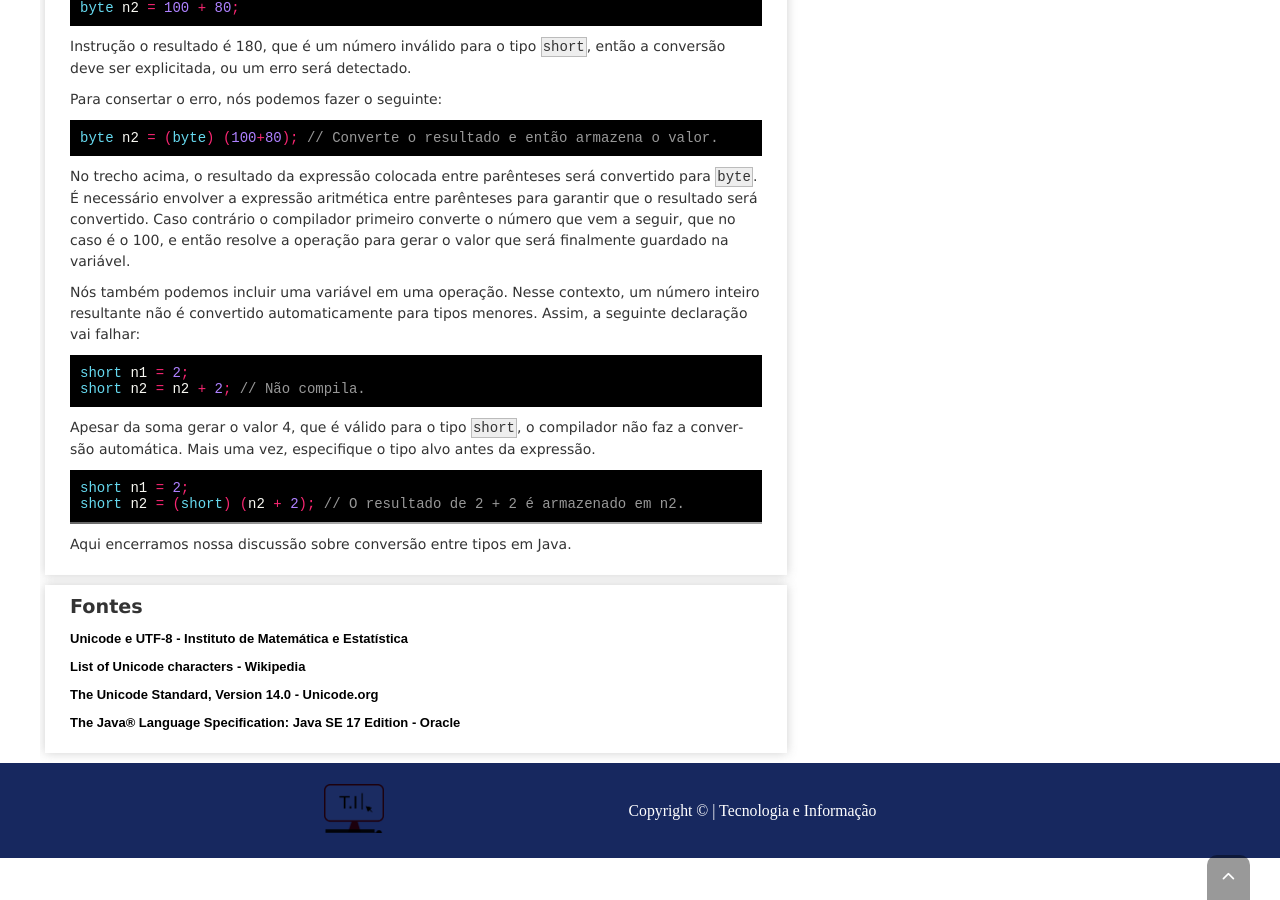
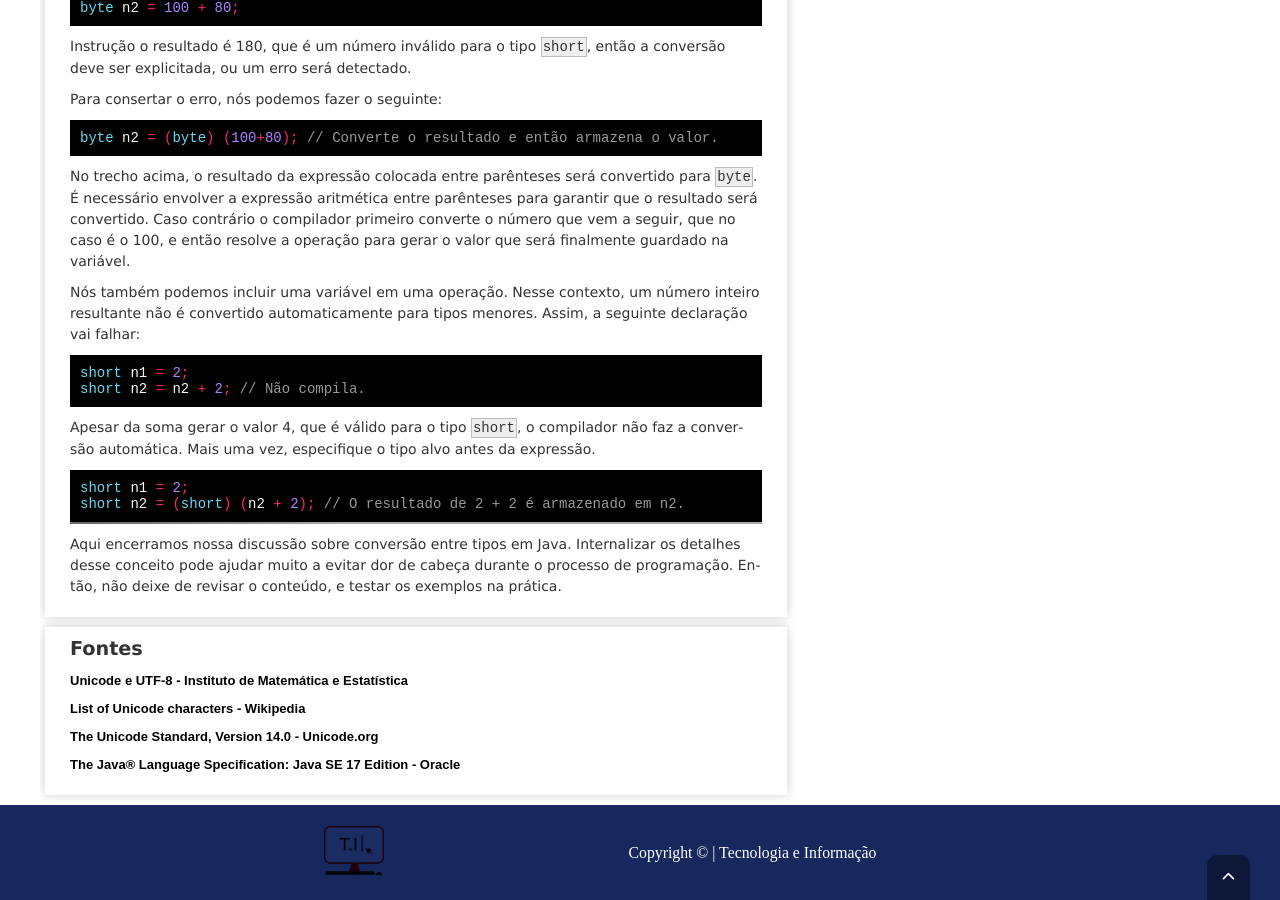
Before and after one commit to Quas1Dev/QuasiDev, a Jekyll site: the page built from _posts/2021-12-05-java-type-conversion-ptbr.md, in a window 1280 px wide and 900 px high, scrolled down 5394 px. Built offline with Jekyll 4.4.1, drawn with Linux system fonts in a browser that asks for light colours; nearby versions of some CDN libraries; comment, search, counter and statistics services are not loaded.

Commit message:
Added tags.

```diff
--- a/_posts/2021-12-05-java-type-conversion-ptbr.md
+++ b/_posts/2021-12-05-java-type-conversion-ptbr.md
@@ -256,7 +257,7 @@
 {% highlight java %}
 short n1 = 2;
 short n2 = (short) (n2 + 2); // O resultado de 2 + 2 é armazenado em n2.
-{% endhighlight%}
+{% endhighlight %}
 
 ---
-Aqui encerramos nossa discussão sobre conversão entre tipos em Java.
+Aqui encerramos nossa discussão sobre conversão entre tipos em Java. Internalizar os detalhes desse conceito pode ajudar muito a evitar dor de cabeça durante o processo de programação. Então, não deixe de revisar o conteúdo, e testar os exemplos na prática.
```
Also changed, not shown: other parts of _posts/2021-12-05-java-type-conversion-ptbr.md (+1 -0 lines).
